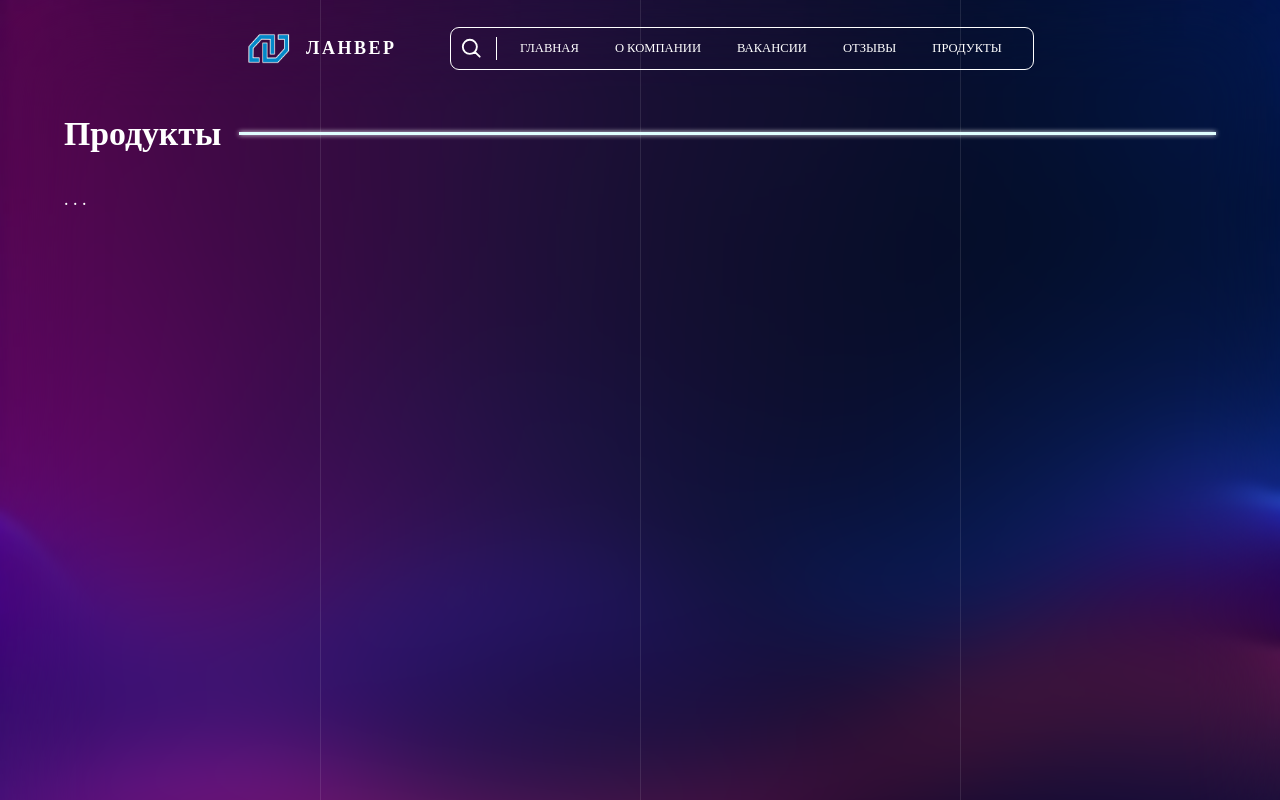
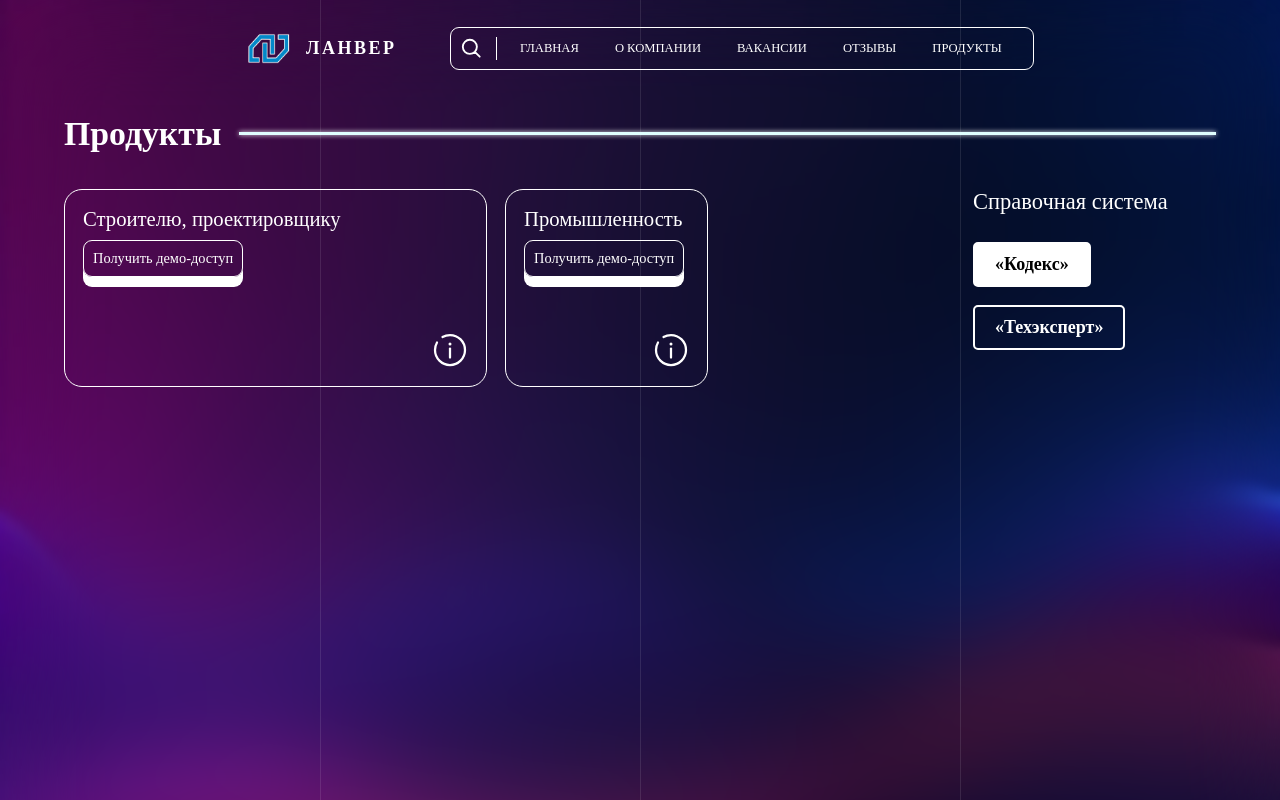
Before and after one commit to iXorr/lanver_frontend, a Vue app: page /products in a window 1280 px wide. Shown: the top 800 px of the page. Built offline with nearby package versions, Linux system fonts and the light colour scheme; a web font is replaced by a local one.

Commit message:
products page is in proccessing

```diff
--- /dev/null
+++ b/src/components/icons/MoreInfoIcon.vue
@@ -0,0 +1,7 @@
+<template>
+  <svg width="800px" height="800px" viewBox="0 0 24 24" fill="none" xmlns="http://www.w3.org/2000/svg">
+    <path d="M12 17V11" stroke="#ffffff" stroke-width="1.5" stroke-linecap="round"/>
+    <circle cx="1" cy="1" r="1" transform="matrix(1 0 0 -1 11 9)" fill="#ffffff"/>
+    <path d="M7 3.33782C8.47087 2.48697 10.1786 2 12 2C17.5228 2 22 6.47715 22 12C22 17.5228 17.5228 22 12 22C6.47715 22 2 17.5228 2 12C2 10.1786 2.48697 8.47087 3.33782 7" stroke="#ffffff" stroke-width="1.5" stroke-linecap="round"/>
+  </svg>
+</template>
--- /dev/null
+++ b/src/components/products-page/ProductsCodex.vue
@@ -0,0 +1,33 @@
+<script setup>
+  import MoreInfoIcon from '@/components/icons/MoreInfoIcon.vue';
+</script>
+
+<template>
+  <div class="products-list">
+    <div class="products-list__item" id="toBuilder">
+      <p class="descr">
+          Внедрение и поддержка информационно-справочных систем Техэксперт по строительству и проектированию в Челябинске и области.
+      </p>
+
+      <div class="options">
+          <h2>Строителю, проектировщику</h2>
+          <button class="item__btn" @click="openDialog">Получить демо-доступ</button>
+      </div>
+
+      <MoreInfoIcon class="btn-show-more" onclick="this.closest('.products-list__item').classList.toggle('hide')" />
+    </div>
+
+    <div class="products-list__item" id="toFactory">
+      <p class="descr">
+          Внедрение и поддержка информационно-справочных систем Техэксперт по строительству и проектированию в Челябинске и области.
+      </p>
+
+      <div class="options">
+          <h2>Промышленность</h2>
+          <button class="item__btn" @click="openDialog">Получить демо-доступ</button>
+      </div>
+
+      <MoreInfoIcon class="btn-show-more" onclick="this.closest('.products-list__item').classList.toggle('hide')" />
+    </div>
+  </div>
+</template>
--- /dev/null
+++ b/src/components/products-page/ProductsFilter.vue
@@ -0,0 +1,69 @@
+<script setup>
+  import { ref, watchEffect } from 'vue';
+  const selectedFilter = ref('codex');
+
+  const emit = defineEmits();
+
+  const chooseFilter = () => {
+    emit('select', selectedFilter.value);
+  }
+
+  watchEffect(() => {
+    chooseFilter(selectedFilter);
+  });
+</script>
+
+<template>
+  <form class="products-filter">
+    <h1 class="products-filter__header">Справочная система</h1>
+
+    <div class="products-filter__vars">
+      <div class="products-filter__var">
+        <input type="radio" id="codex" value="codex" v-model="selectedFilter" checked />
+        <label for="codex">«Кодекс»</label>
+      </div>
+
+      <div class="products-filter__var">
+        <input type="radio" id="tech" value="tech" v-model="selectedFilter" />
+        <label for="tech">«Техэксперт»</label>
+      </div>
+    </div>
+  </form>
+</template>
+
+<style scoped>
+.products-filter__header {
+  font-size: 1.25rem;
+  font-weight: 500;
+}
+
+.products-filter__vars {
+  display: flex;
+  flex-direction: column;
+}
+
+.products-filter__var {
+  position: relative;
+  margin-bottom: 1rem;
+}
+
+.products-filter__var input {
+  position: absolute;
+  opacity: 0;
+}
+
+.products-filter__var label {
+  font-weight: 600;
+  display: inline-block;
+  padding: 10px 20px;
+  border: 2px solid white;
+  border-radius: 5px;
+  cursor: pointer;
+  transition: background-color 0.3s, color 0.3s;
+}
+
+.products-filter__var input:checked + label {
+  background-color: white;
+  color: #000;
+}
+</style>
--- /dev/null
+++ b/src/components/products-page/ProductsList.vue
@@ -0,0 +1,148 @@
+<script setup>
+  import { ref, defineEmits } from 'vue';
+  import ProductsFilter from './ProductsFilter.vue';
+  import DialogMenu from '@/components//ui/DialogMenu.vue';
+
+  import ProductsCodex from './ProductsCodex.vue';
+
+  const selectedFilter = ref(null);
+
+  const handleSelect = (filter) => {
+    selectedFilter.value = filter;
+  }
+
+  const dialogMenuRef = ref(null);
+  function openDialog() {
+    if (dialogMenuRef.value) {
+      dialogMenuRef.value.showModal();
+    }
+  }
+
+  const emits = defineEmits([]);
+</script>
+
+<template>
+  <div class="products-content">
+    <div class="products-wrapper">
+      <ProductsCodex v-if="selectedFilter == 'codex'" />
+    </div>
+
+    <ProductsFilter @select='handleSelect' />
+    <DialogMenu ref="dialogMenuRef" />
+  </div>
+</template>
+
+<style>
+  .item__btn {
+    margin-top: 0.5rem;
+    backdrop-filter: blur(1rem);
+    height: fit-content;
+    align-self: center;
+    font-size: 0.8rem;
+    padding: 0.5rem;
+    color: white;
+    background: none;
+    border: 1px solid #fff;
+    border-radius: 0.5rem;
+    transition: var(--fast-transition);
+    cursor: pointer;
+    box-shadow: 0 10px 0 #fff;
+  }
+
+  .item__btn:active {
+    transform: translateY(10px);
+    box-shadow: none;
+  }
+
+  .options {
+    display: block;
+  }
+
+  .descr {
+    display: none;
+  }
+
+  .hide > .options {
+    display: none;
+  }
+
+  .hide > .descr {
+    display: block;
+  }
+
+  .btn-show-more {
+    position: absolute;
+    right: 1rem;
+    bottom: 1rem;
+    width: 2rem;
+    height: 2rem;
+    transition: .35s ease-in-out;
+    cursor: pointer;
+  }
+
+  .products-content {
+    display: grid;
+    grid-template-columns: 75% 20%;
+    gap: 2.5rem;
+  }
+
+  .products-list {
+    height: fit-content;
+    display: grid;
+    grid-template-columns: 1fr 1fr 1fr 1fr;
+    grid-template-rows: 1fr 1fr;
+    gap: 1.5rem 1rem;
+  }
+
+  #toBuilder {
+    grid-column-start: 1;
+    grid-column-end: 3;
+  }
+
+  #toChemSpecialist {
+    grid-column-start: 2;
+    grid-column-end: 4;
+  }
+
+  .products-list__item {
+    height: 11rem;
+    backdrop-filter: blur(1rem);
+    border: 1px solid #fff;
+    border-radius: 1rem;
+    padding: 1rem;
+
+    position: relative;
+
+    color: white;
+    text-decoration: none;
+    transition: .25s ease-in-out;
+  }
+
+    .products-list__item .salary-info {
+      position: absolute;
+      top: 1rem;
+      right: 1rem;
+      font-size: 0.85rem;
+    }
+
+    .products-list__item h2 {
+      font-size: 1.15rem;
+      font-weight: 500;
+    }
+
+  .products-list__item:hover {
+    transform: translateY(-0.5rem);
+  }
+
+  .list-move,
+  .list-enter-active,
+  .list-leave-active {
+    transition: all 0.5s ease;
+  }
+
+  .list-enter-from,
+  .list-leave-to {
+    opacity: 0;
+    transform: translateY(0.5rem);
+  }
+</style>
--- a/src/views/ProductsView.vue
+++ b/src/views/ProductsView.vue
@@ -1,11 +1,35 @@
 <script setup>
   import LocalHeader from '@/components/common/LocalHeader.vue';
+  import ProductsList from '@/components/products-page/ProductsList.vue';
+
+  import gsap from 'gsap';
+  import { ref, onMounted, watchEffect } from 'vue';
+
+  const skipAnimation = ref(false);
+
+  onMounted(() => {
+    window.addEventListener('scroll', () => skipAnimation.value = true);
+
+    const job_tl = gsap
+      .timeline()
+      .fromTo('.products-list', { opacity: 0 }, { delay: .5, opacity: 1 })
+      .fromTo('.products-filter', { opacity: 0 }, { opacity: 1 })
+
+    watchEffect(() => {
+      if (skipAnimation.value) {
+        job_tl.timeScale(4);
+      }
+    });
+
+    return () => {
+      window.removeEventListener('scroll');
+    };
+  });
 </script>
 
 <template>
-  <div class="local">
+  <div class="job-root">
     <LocalHeader title="Продукты" />
-
-    <section class="local__content">. . .</section>
+    <ProductsList />
   </div>
 </template>
```
Also changed, not shown: src/components/products-page/ProductsTech.vue (added).
